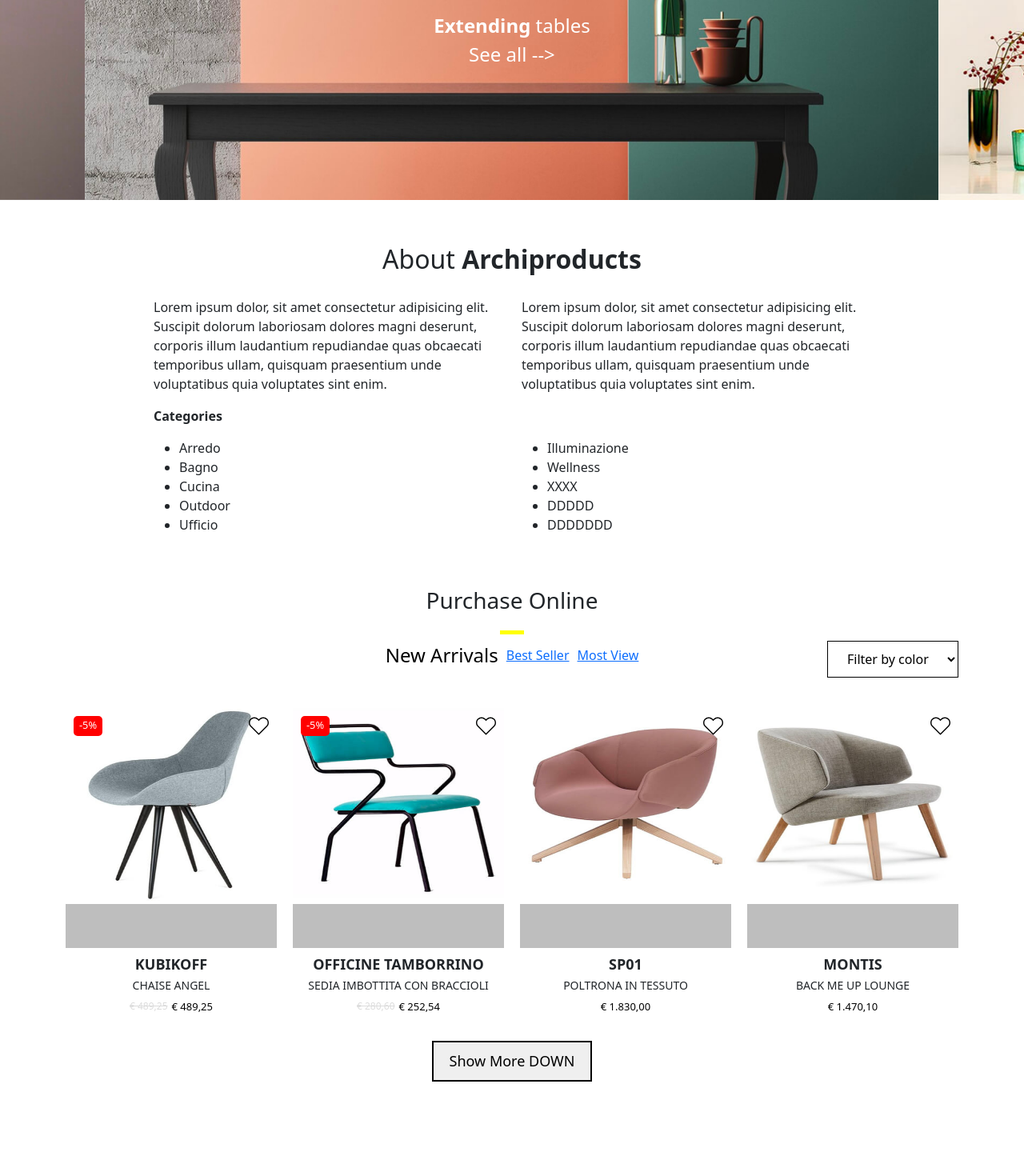
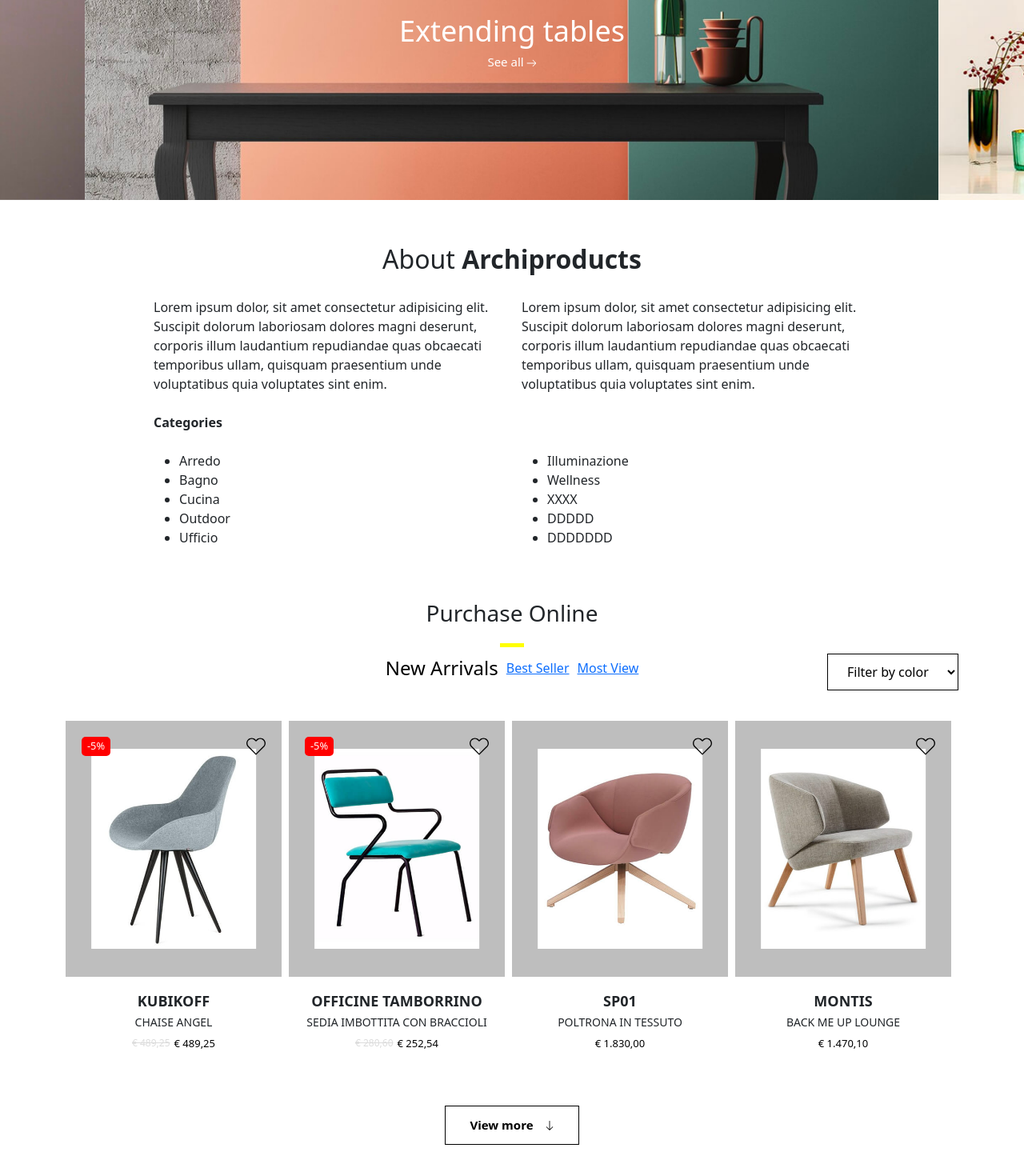
Before and after one commit to federicoaniello/test, a Vue app: page / in a window 1280 px wide. Shown: the part 220-1690 px from the top of the page at 80% size. Before the commit the page ends 1572 px from the top, so only its background shows below. Built offline with nearby package versions, Linux system fonts and the light colour scheme.

Commit message:
Some general improvements

```diff
--- a/src/components/ProductItem.vue
+++ b/src/components/ProductItem.vue
@@ -44,7 +44,8 @@ const openModal = (product) => {
 <style lang="scss" scoped>
 .product {
   position: relative;
-  min-height: 400px;
+  min-height: 320px;
+  max-width: 270px;
   @media (max-width:767px) {
     min-height: 300px;
   }
@@ -58,7 +59,7 @@ const openModal = (product) => {
 
   &--img {
     background-color: rgb(190, 190, 190);
-    height: 300px;
+    height: 320px;
     position: relative;
     @media (max-width:767px) {
     height: 220px;
@@ -79,10 +80,10 @@ const openModal = (product) => {
 
     .additional-info {
       display: flex;
-      top: 0;
+      top: 10px;
       justify-content: space-between;
-      padding: 10px;
-      height: 45px;
+      padding: 10px 20px;
+      height: 44px;
       position: relative;
       z-index: 2;
 
@@ -100,9 +101,8 @@ const openModal = (product) => {
       position: absolute;
       bottom: 0;
       left: 50%;
-      top: 40%;
+      top: 50%;
       transform: translate(-50%, -50%);
-      width: 100%;
       max-height: 250px;
     }
 
@@ -113,7 +113,7 @@ const openModal = (product) => {
     flex-direction: column;
     align-items: center;
     justify-content: center;
-    padding: 10px;
+    padding: 20px;
     text-align: center;
 
     h5 {
--- a/src/components/ProductList.vue
+++ b/src/components/ProductList.vue
@@ -9,11 +9,11 @@
             <ProductItem :item="item" />
         </template>
     </section>
-    <div v-if="products" class="text-center">
-        <button class="mt-3 show-more" @click="showMore()">Show More {{
-            isMaxValueHigherThanNumberOfItems? 'DOWN':
-                'UP'
-        }}</button>
+    <div v-if="products" class="text-center mb-5">
+        <button class="mt-5 show-more d-flex align-items-center justify-content-between" @click="showMore()">View more
+            <img class="rotate" :class="{'upside-down':!isMaxValueHigherThanNumberOfItems}"
+                :src="'/svg/right-arrow.svg'" alt="" />
+        </button>
     </div>
 </template>
 
@@ -60,7 +60,7 @@ const isMaxValueHigherThanNumberOfItems = computed(() => {
 .grid {
     display: grid;
     grid-template-columns: 1fr 1fr 1fr 1fr;
-    gap: 20px;
+    row-gap: 40px;
 
     @media (max-width:767px) {
         grid-template-columns: 1fr 1fr;
@@ -68,14 +68,30 @@ const isMaxValueHigherThanNumberOfItems = computed(() => {
 }
 
 .show-more {
-    padding: 10px 20px;
-    border: 2px solid black;
-    font-size: 18px;
+    padding: 12px 30px;
+    border: 1px solid black;
+    font-size: 15px;
     margin: 0 auto;
+    margin-top: 0px;
+    background: white;
+    font-weight: bold;
 
     &::after {
         content: '';
         background: url('');
     }
+
+
+}
+
+.rotate {
+    transform: rotate(90deg);
+    width: 12px;
+    margin-left: 14px;
+    filter: opacity(100%) brightness(0%);
+}
+
+.upside-down {
+    transform: rotate(-90deg);
 }
 </style>
--- a/src/components/SomeText.vue
+++ b/src/components/SomeText.vue
@@ -15,7 +15,7 @@
                     praesentium unde voluptatibus quia voluptates sint enim.</article>
             </div>
         </div>
-        <div class="subtitle my-3"><strong>Categories</strong></div>
+        <div class="subtitle my-4"><strong>Categories</strong></div>
         <div class="row">
             <div class="col-12 col-md-6">
                 <ul>
@@ -54,7 +54,7 @@
 .main-title{
     font-size: 32px;
     @media (max-width:767px) {
-        font-size: 18px;
+        font-size: 24px;
     }
 }
 section {
--- a/src/components/TheCarousel.vue
+++ b/src/components/TheCarousel.vue
@@ -19,7 +19,7 @@
                     <img :src="'./public/carousel/carousel-01.jpg'" alt="">
                     <div class="carousel--wrapper">
                         <div><strong>Extending</strong> tables</div>
-                        <div>See all --></div>
+                        <div class="second-div">See all <span><img class="ml-3" :src="'/svg/right-arrow.svg'" alt=""></span></div>
                     </div>
                 </div>
             </section>
@@ -50,8 +50,6 @@ img {
     @media (min-width:768px) {
         width: 100%;
     }
-
-    .arrow {}
 }
 
 section {
@@ -63,13 +61,21 @@ section {
         align-items: center;
         flex-direction: column;
 
+        .second-div{
+            font-size: 15px;
+            font-weight: lighter;
+            img{
+                width: 12px;
+            }
+        }
 
 
         .carousel--wrapper {
             position: absolute;
             color: white;
-            font-size: 24px;
+            font-size: 36px;
             text-align: center;
+            font-weight: lighter;
 
             @media (max-width:767px) {
                 font-size: 34px;
--- a/src/components/TheCatalogue.vue
+++ b/src/components/TheCatalogue.vue
@@ -15,32 +15,28 @@
                     Most View
                 </router-link>
             </div>
-            <select @change="onChange($event)" name="select_color" id="select_color">
-                <option value="red">Red</option>
-                <option value="white">White</option>
-                <option value="blue">Blue</option>
-                <option value="grey">Grey</option>
-                <option value="purple">Purple</option>
-                <option value="brown">Brown</option>
-                <option value="orange">Orange</option>
-                <option value="black">Black</option>
-                <option value="yellow">Yellow</option>
-                <option value="green">Green</option>
+            <select v-model="select_color" @change="onChange($event)" name="select_color" id="select_color">
                 <option selected value="">Filter by color</option>
+                <option v-for="(color, index) in colors" :key="index" :value="color">{{ color[0].toUpperCase() + color.substring(1) }}</option>
             </select>
         </div>
-        <router-view :selected-color="select_color"></router-view>
+        <router-view :selected-color="select_color" @onColorsGathered="onColorsReceived($event)"></router-view>
     </div>
 
 </template>
 
 <script setup>
-import { ref, provide } from 'vue';
+import { ref } from 'vue';
 
 const select_color = ref(null);
-
+const colors = ref([]);
 const onChange = (event) => {
     select_color.value = event.target.value;
+}
+
+const onColorsReceived = (cl) => {
+    colors.value = cl;
+    select_color.value = '';
 }
 </script>
 
@@ -69,21 +65,25 @@ const onChange = (event) => {
     gap: 5px;
     justify-content: center;
     position: relative;
+
     @media (max-width:767px) {
         flex-direction: column;
     }
-    &--container{
+
+    &--container {
         display: flex;
         align-items: center;
         justify-content: center;
         gap: 10px;
     }
+
     select {
         right: 0;
         border: 1px solid black;
         background-color: white;
         padding: 10px 20px;
         position: absolute;
+
         @media (max-width:767px) {
             position: static;
         }
--- a/src/components/UI/Header/TheHeader.vue
+++ b/src/components/UI/Header/TheHeader.vue
@@ -1,6 +1,6 @@
 <template>
     <header class="container justify-content-center justify-content-md-between">
-        <h1>Archiproducts</h1>
+        <img :src="'/images/logo_archiproducts.png'" alt="">
     </header>
 </template>
 
@@ -12,8 +12,8 @@ header {
     height: 70px;
     display: flex;
     align-items: center;
-    h1 {
-
-    }
+   img{
+    width: 180px;
+   }
 }
 </style>
--- a/src/hooks/useDownload.js
+++ b/src/hooks/useDownload.js
@@ -7,10 +7,22 @@ export const useDownload =  () => {
         return toJson;
     }
 
+    const colorUtility = (jsonData) => {
+        let colors = [];
+        jsonData.value.forEach(({color}) => {
+            console.log(color)
+            colors.push(...color);
+           })
+           colors =[...new Set(colors)];
+           console.log(colors)
+           return colors;
+    }
+
 
 
     return {
-        download
+        download,
+        colorUtility
     }
 }
 
--- a/src/routes/routes.js
+++ b/src/routes/routes.js
@@ -26,5 +26,12 @@ export const routes = createRouter({
         props:true
 
       }
-  ]
+  ],
+  scrollBehavior(to, from, savedPosition) {
+    if (savedPosition) {
+      return savedPosition
+    } else {
+      return { top: 0 }
+    }
+  },
 })
--- a/src/views/BestSeller.vue
+++ b/src/views/BestSeller.vue
@@ -6,14 +6,19 @@
 import { ref, onMounted, toRefs, watch } from 'vue';
 import ProductList from '../components/ProductList.vue';
 import useDownload from '../hooks/useDownload';
-const { download } = useDownload();
+const { download, colorUtility } = useDownload();
 const props = defineProps({
   selectedColor: { type: String },
 });
+const emits = defineEmits(['onColorsGathered'])
+
 const { selectedColor } = toRefs(props);
+const colors = ref([]);
 const jsonData = ref(null);
 onMounted(async () => {
    jsonData.value = await download("/data/best_seller.json");
+   colors.value = colorUtility(jsonData);
+   emits('onColorsGathered',colors.value);
 })
 watch(selectedColor, (neww,old) => {
     console.log(neww)
--- a/src/views/MostView.vue
+++ b/src/views/MostView.vue
@@ -5,16 +5,18 @@
 import ProductList from '../components/ProductList.vue';
 import { onMounted, ref, toRefs, watch} from "vue";
 import useDownload from "../hooks/useDownload";
-const { download } = useDownload();
+const { download, colorUtility } = useDownload();
 const props = defineProps({
   selectedColor: { type: String },
 });
+const emits = defineEmits(['onColorsGathered'])
 const { selectedColor } = toRefs(props);
-
+const colors = ref([]);
 const jsonData = ref(null);
 onMounted(async () => {
    jsonData.value = await download("/data/most_view.json");
-
+    colors.value = colorUtility(jsonData);
+   emits('onColorsGathered',colors.value);
 })
 watch(selectedColor, (neww,old) => {
     console.log(neww)
--- a/src/views/NewArrivals.vue
+++ b/src/views/NewArrivals.vue
@@ -10,12 +10,16 @@ const jsonData = ref(null);
 const props = defineProps({
   selectedColor: { type: String },
 });
+const emits = defineEmits(['onColorsGathered'])
 
+const colors = ref([]);
 const { selectedColor } = toRefs(props);
-const { download } = useDownload();
+const { download, colorUtility } = useDownload();
 onMounted(async () => {
     console.log("STRING = ",selectedColor.value)
    jsonData.value = await download("/data/new_arrivals.json");
+   colors.value = colorUtility(jsonData);
+   emits('onColorsGathered',colors.value);
 })
 
 watch(selectedColor, (neww,old) => {
```
Also changed, not shown: public/images/logo_archiproducts.png (added), public/svg/right-arrow.svg.
